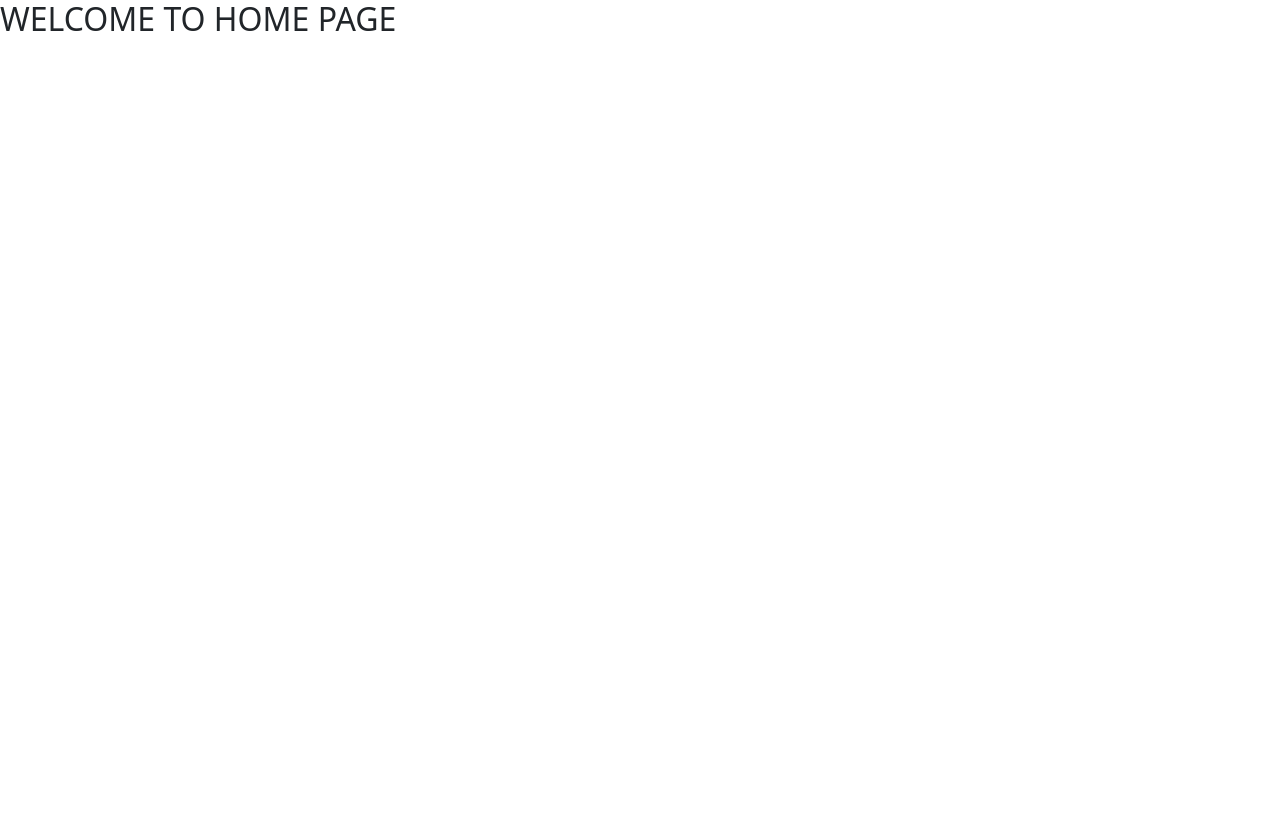
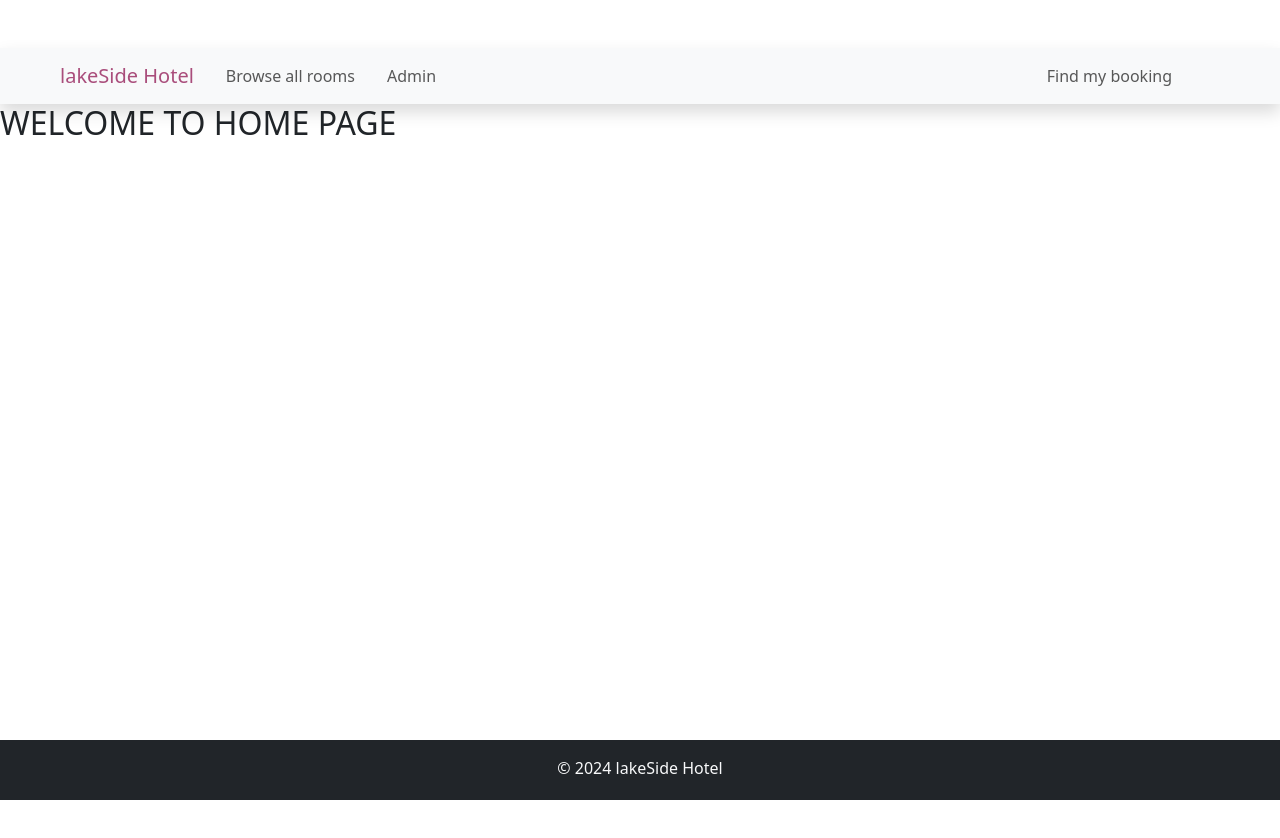
Before and after one commit to mellsvs/hotel-fullstack, a React (Vite) app in the folder hotel-full-stack/hotel-frontend/Lakeside-hotel/: page / in a window 1280 px wide. Shown: the top 838 px of the page. Before the commit the page ends 800 px from the top, so only its background shows below. Built offline with nearby package versions, Linux system fonts and the light colour scheme.

Commit message:
added footer and navbar

```diff
--- a/hotel-full-stack/hotel-frontend/Lakeside-hotel/src/App.jsx
+++ b/hotel-full-stack/hotel-frontend/Lakeside-hotel/src/App.jsx
@@ -6,20 +6,25 @@
 import Home from "./components/home/Home"
 import EditRoom from "./components/room/EditRoom"
 import AddRoom from "./components/room/AddRoom"
+import NavBar from "./components/layout/NavBar"
+import Footer from "./components/layout/Footer"
+
 function App() {
 
   return (
     <>
     <main>
       <Router>
+         <NavBar />
         <Routes>
         <Route path="/" element={<Home />} />
 						<Route path="/edit-room/:roomId" element={<EditRoom />} />
 						<Route path="/existing-rooms" element={<ExistingRooms />} />
 						<Route path="/add-room" element={<AddRoom />} />
           </Routes>
+
       </Router>
-
+      <Footer />
     </main>
 
     </>
--- /dev/null
+++ b/hotel-full-stack/hotel-frontend/Lakeside-hotel/src/components/layout/Footer.jsx
@@ -0,0 +1,19 @@
+import React from "react"
+import { Col, Container, Row } from "react-bootstrap"
+
+const Footer = () => {
+	let today = new Date()
+	return (
+		<footer className="bg-dark text-light py-3 footer mt-lg-5">
+			<Container>
+				<Row>
+					<Col xs={12} md={12} className="text-center">
+						<p className="mb-0"> &copy; {today.getFullYear()} lakeSide Hotel</p>
+					</Col>
+				</Row>
+			</Container>
+		</footer>
+	)
+}
+
+export default Footer
--- /dev/null
+++ b/hotel-full-stack/hotel-frontend/Lakeside-hotel/src/components/layout/NavBar.jsx
@@ -0,0 +1,86 @@
+import React, { useContext, useState } from "react"
+import { NavLink, Link } from "react-router-dom"
+
+
+
+const NavBar = () => {
+
+	return (
+		<nav className="navbar navbar-expand-lg bg-body-tertiary px-5 shadow mt-5 sticky-top">
+			<div className="container-fluid">
+				<Link to={"/"} className="navbar-brand">
+					<span className="hotel-color">lakeSide Hotel</span>
+				</Link>
+
+				<button
+					className="navbar-toggler"
+					type="button"
+					data-bs-toggle="collapse"
+					data-bs-target="#navbarScroll"
+					aria-controls="navbarScroll"
+					aria-expanded="false"
+					aria-label="Toggle navigation">
+					<span className="navbar-toggler-icon"></span>
+				</button>
+
+				<div className="collapse navbar-collapse" id="navbarScroll">
+					<ul className="navbar-nav me-auto my-2 my-lg-0 navbar-nav-scroll">
+						<li className="nav-item">
+							<NavLink className="nav-link" aria-current="page" to={"/browse-all-rooms"}>
+								Browse all rooms
+							</NavLink>
+						</li>
+                        <li className="nav-item">
+							<NavLink className="nav-link" aria-current="page" to={"/Admin"}>
+								Admin
+							</NavLink>
+						</li>
+
+					</ul>
+
+                <ul className="d-flex navbar-nav">
+
+                        <li className="nav-item">
+							<NavLink className="nav-link" to={"/find-booking"}>
+								Find my booking
+							</NavLink>
+						</li>
+
+
+                        <li className="nav-item dropdown">
+							<a></a>
+							<ul
+								className={`dropdown-menu`}
+								aria-labelledby="navbarDropdown">
+
+									<li>
+										<Link className="dropdown-item" to={"/login"}>
+											Login
+										</Link>
+									</li>
+                                    <li>
+										<Link className="dropdown-item" to={"/profile"}>
+											Profile
+										</Link>
+									</li>
+                                    <li>
+										<Link className="dropdown-item" to={"/logout"}>
+											Logout
+										</Link>
+									</li>
+
+
+							</ul>
+						</li>
+
+                </ul>
+
+
+
+				</div>
+			</div>
+		</nav>
+	)
+}
+
+export default NavBar
--- a/hotel-full-stack/hotel-frontend/Lakeside-hotel/src/components/utils/ApiFunctions.js
+++ b/hotel-full-stack/hotel-frontend/Lakeside-hotel/src/components/utils/ApiFunctions.js
@@ -12,7 +12,9 @@
     formData.append("roomType",roomType)
     formData.append("roomPrice",roomPrice)
 
-    const response = await api.post("/rooms/add/new-room",formData)
+    const response = await api.post("/rooms/add/new-room",formData,{
+        headers: getHeader()
+    })
     if(response.status ===201){
         return true
     }
```
